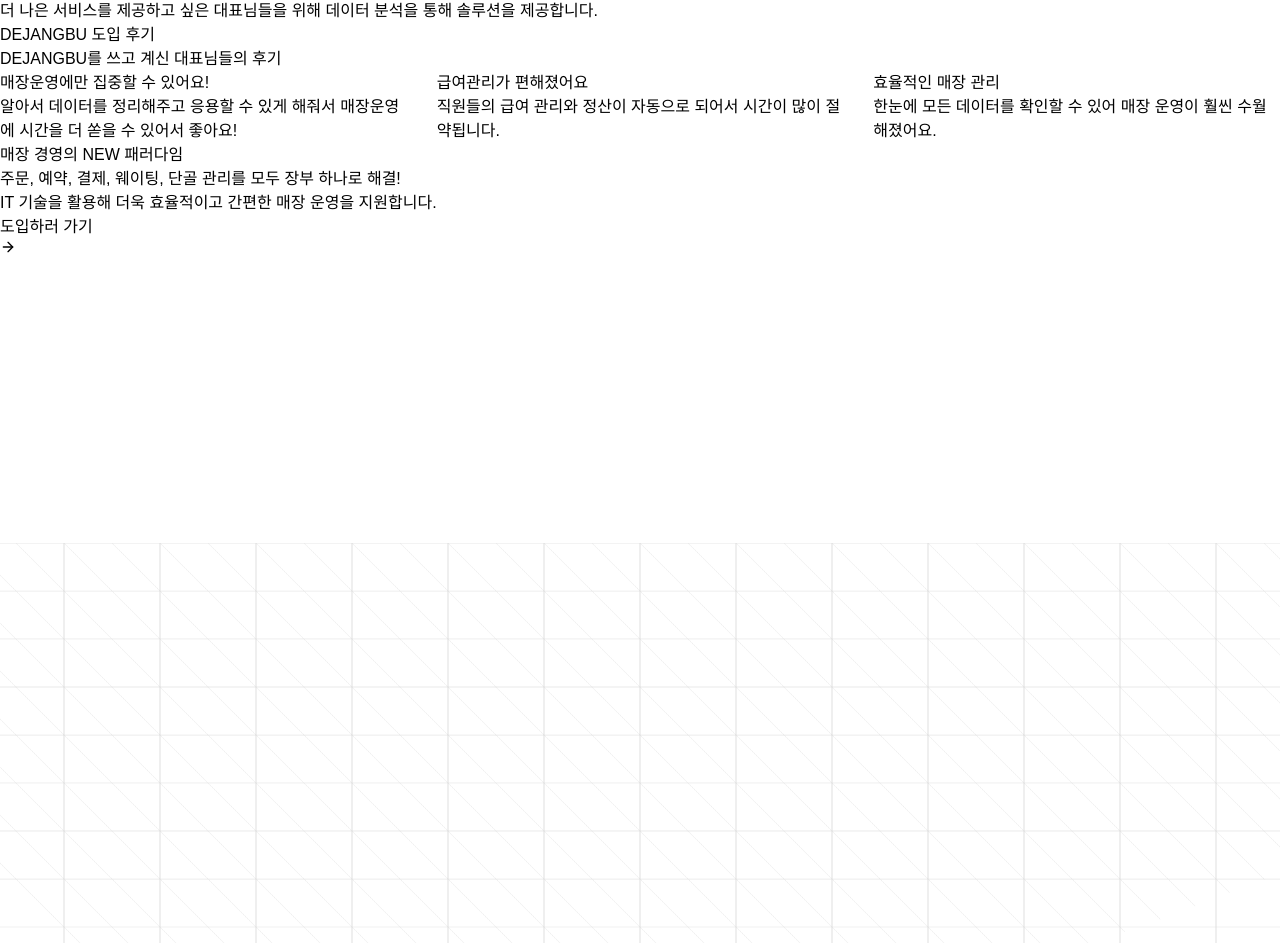
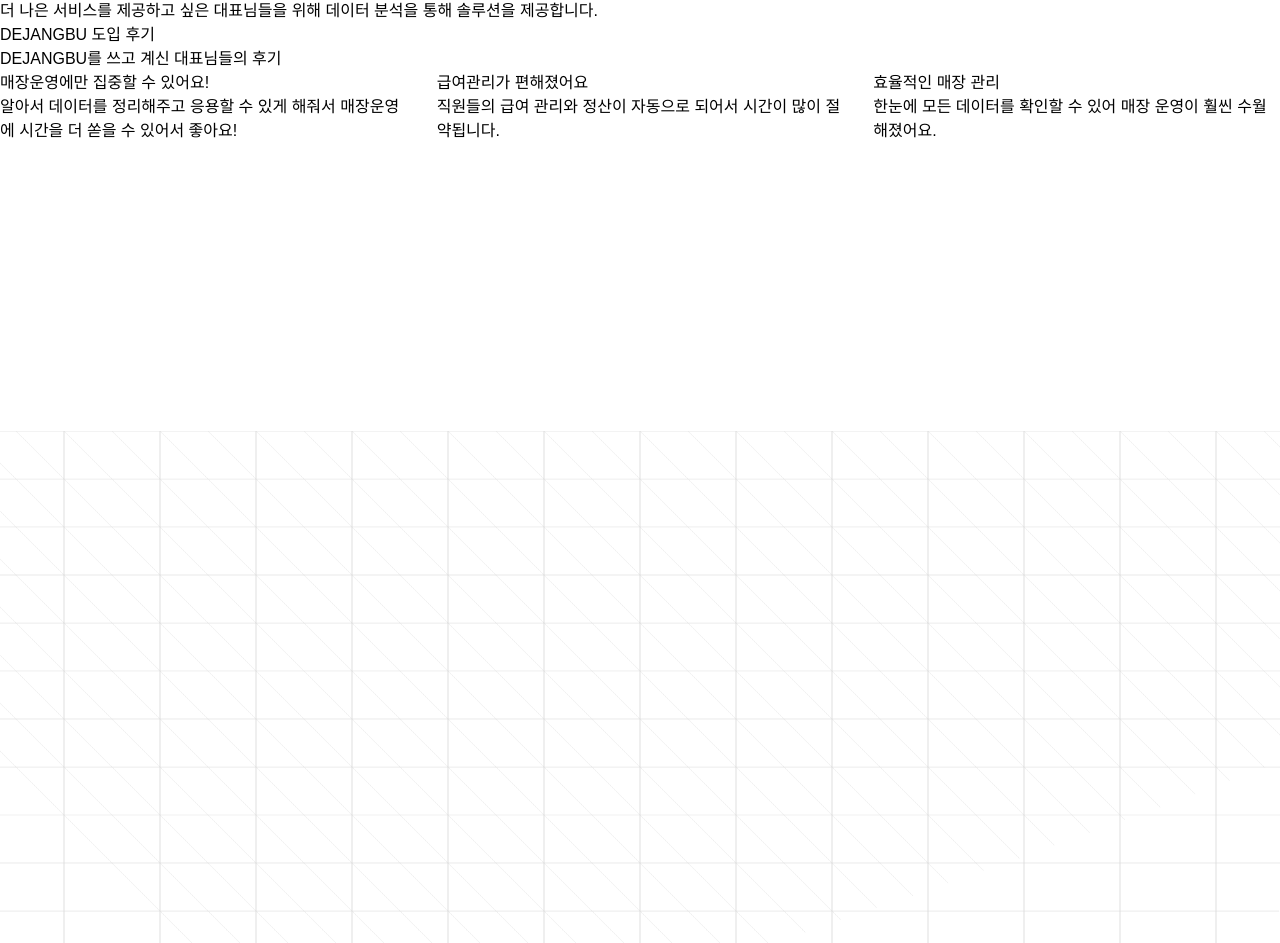
Before and after one commit to Souravhere/spacethings, a Next.js app: page /dejangbu in a window 1280 px wide. Shown: the part 1931-2874 px from the top of the page. Built offline with nearby package versions, Linux system fonts and the light colour scheme; a web font is replaced by a local one.

Commit message:
dejangbu page some comp removed

```diff
--- a/src/app/dejangbu/page.tsx
+++ b/src/app/dejangbu/page.tsx
@@ -53,7 +53,7 @@ export default function Component() {
           >
             <div className="lg:w-1/2">
               <h1 className="text-3xl md:text-4xl font-bold mb-8">
-              효율적인 매장 운영을 위한 매장관리 <span className='text-blue-600 font-sans'>Platform</span>
+              효율적인 매장 운영을 위한 매장관리 <span className='text-blue-600 font-sans uppercase'>Platform </span>
               통합정산 솔루션<br />
                 <span className="text-blue-600 font-sans">대장부</span>
               </h1>
@@ -233,34 +233,6 @@ export default function Component() {
           </Swiper>
         </div>
       </section>
-
-      {/* CTA Section */}
-      <section className="py-20 px-4 bg-blue-600 text-white">
-        <div className="max-w-4xl mx-auto text-center">
-          <motion.div
-            initial={{ opacity: 0, y: 20 }}
-            whileInView={{ opacity: 1, y: 0 }}
-            transition={{ duration: 0.8 }}
-          >
-            <h2 className="text-3xl md:text-4xl font-bold mb-6">
-              매장 경영의 NEW 패러다임
-            </h2>
-            <p className="text-xl mb-8">
-              주문, 예약, 결제, 웨이팅, 단골 관리를 모두 장부 하나로 해결!<br />
-              IT 기술을 활용해 더욱 효율적이고 간편한 매장 운영을 지원합니다.
-            </p>
-            <Link href="/introduction">
-              <motion.button
-                whileHover={{ scale: 1.05 }}
-                whileTap={{ scale: 0.95 }}
-                className="px-8 py-3 bg-white text-blue-600 rounded-full font-semibold hover:bg-blue-50 transition-colors"
-              >
-                도입하러 가기 <FiArrowRight className="inline ml-2" />
-              </motion.button>
-            </Link>
-          </motion.div>
-        </div>
-      </section>
       <Appdownload/>
     </div>
   )
```
